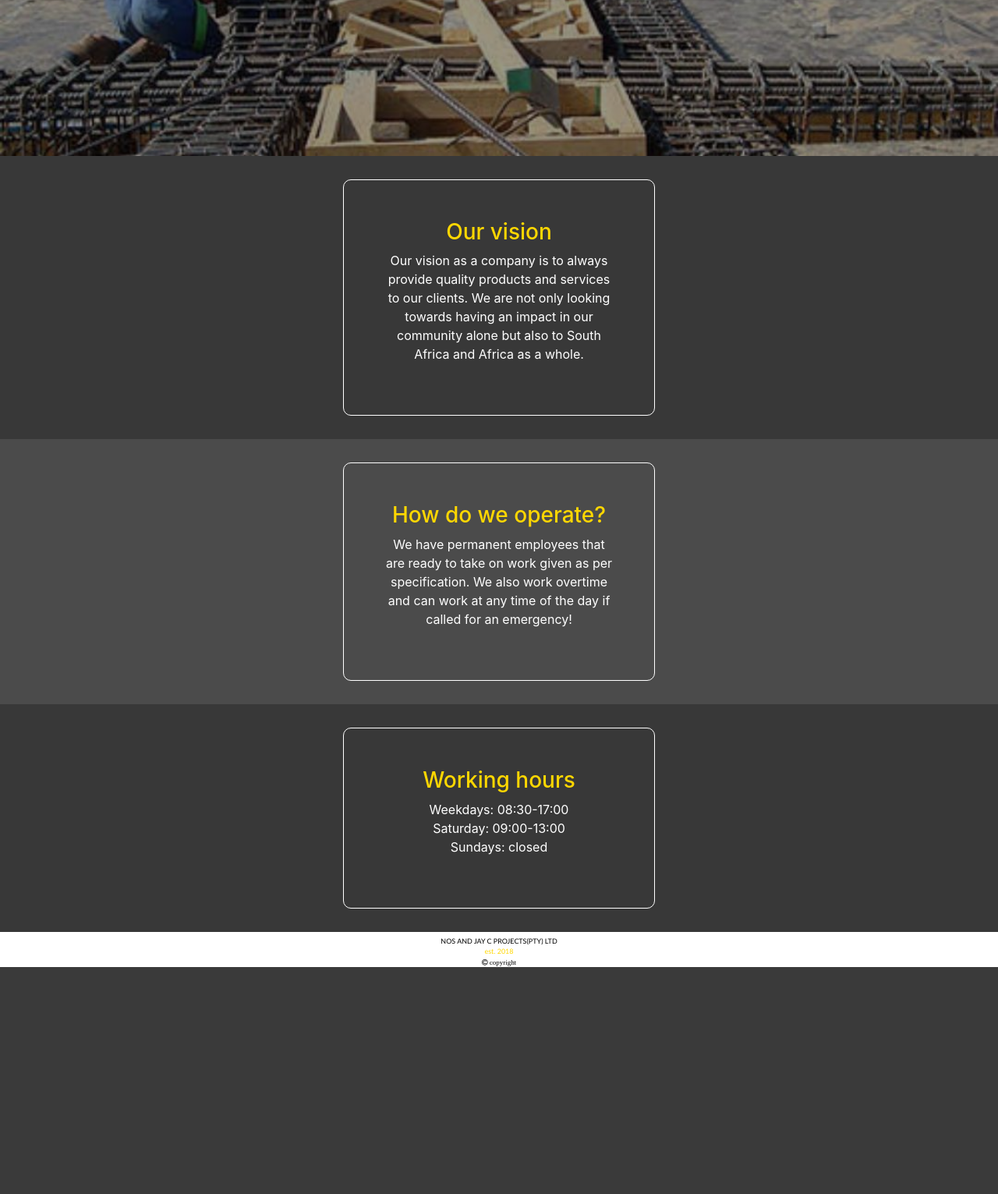
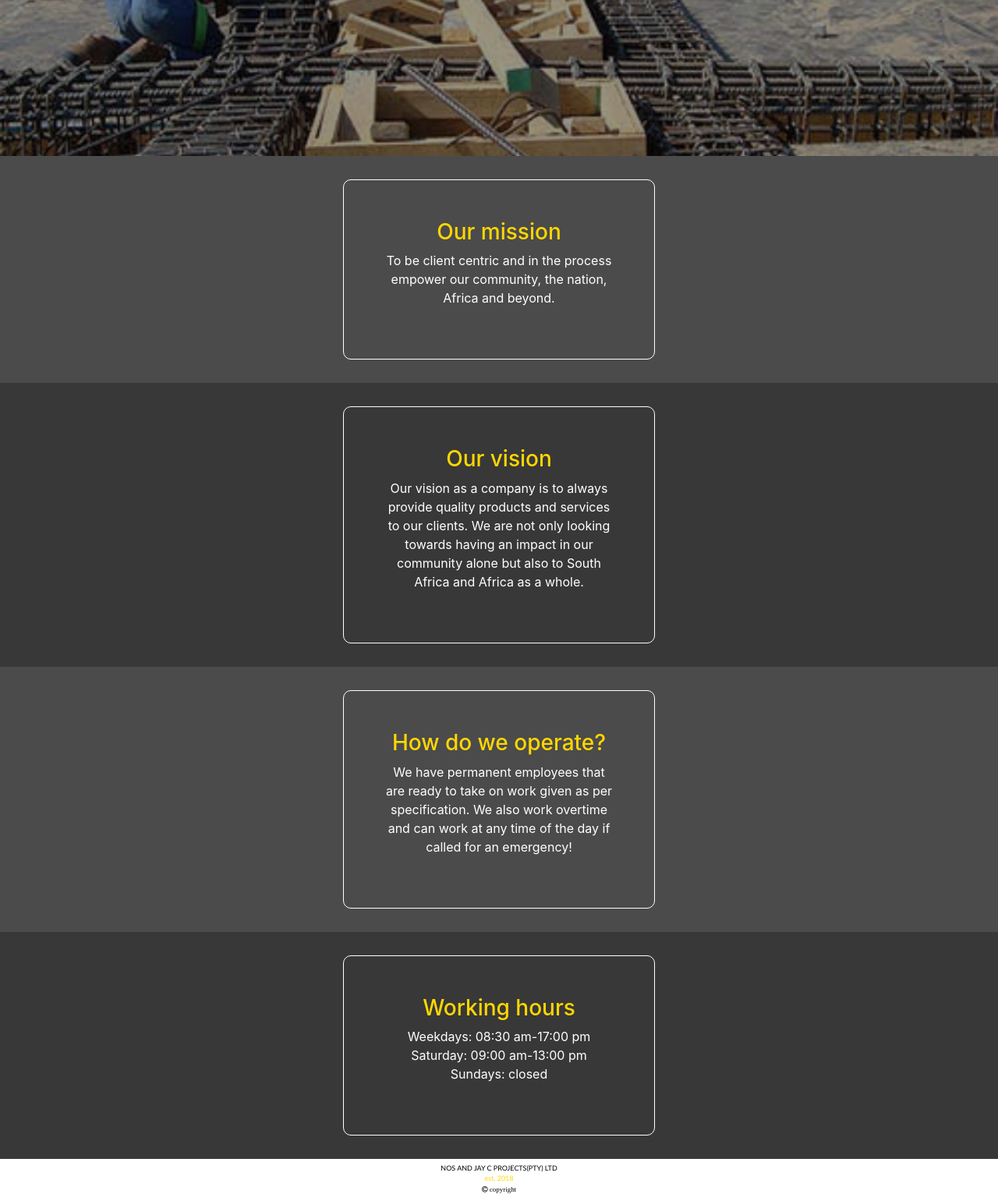
Before and after one commit to Piengo/Responsive-Business-Website, a PHP site: page /review.html in a window 1280 px wide. Shown: the part 628-2159 px from the top of the page at 78% size. Before the commit the page ends 1868 px from the top, so only its background shows below. Run offline with PHP 8.4, Linux system fonts and the light colour scheme; some libraries are stand-ins or nearby versions.

Commit message:
mission statement and hours change

```diff
--- a/public/about.html
+++ b/public/about.html
@@ -68,8 +68,8 @@
           <div class="boxed-items">
             <h3>Water supply and drainage</h3>
             <p>
-              Let us handle your water supply and drainage problems. From leakages to supply systems, we do it all
-              hassle free!
+              Let us handle your water supply and drainage problems. From leakages, sewage treatment to supply
+              systems, we do it all hassle free!
             </p>
         </div>
 
--- a/public/review.html
+++ b/public/review.html
@@ -41,6 +41,15 @@
           </div>
         </div>
 
+        <div class="mes-div">
+          <div class="boxed-items">
+            <h3>Our mission</h3>
+            <p>
+                To be client centric and in the process empower our community, the nation, Africa and beyond.
+            </p>
+          </div>
+        </div>
+
         <div id="vision" class="div">
           <div class="boxed-items">
             <h3>Our vision</h3>
@@ -64,8 +73,8 @@
           <div id="hours" class="boxed-items">
             <h3>Working hours</h3>
             <p>
-                Weekdays: 08:30-17:00 <br>
-                Saturday: 09:00-13:00 <br>
+                Weekdays: 08:30 am-17:00 pm <br>
+                Saturday: 09:00 am-13:00 pm <br>
                 Sundays: closed
             </p>
           </div>
--- a/public/styles.css
+++ b/public/styles.css
@@ -338,6 +338,10 @@
 
 .boxed-items h3 {
     color: gold;
+}
+
+.boxed-items p {
+    color: white;
 }
 
 
```
